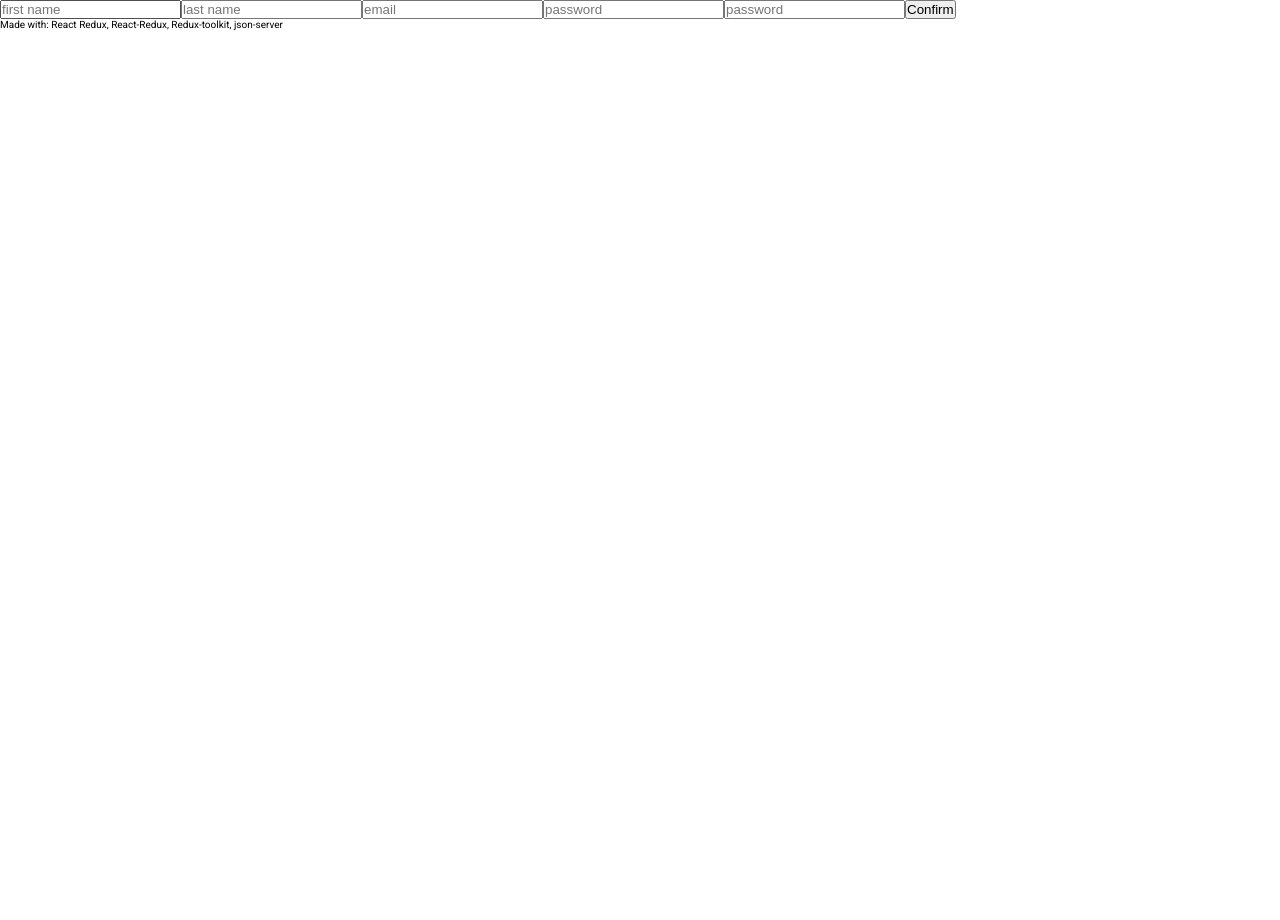
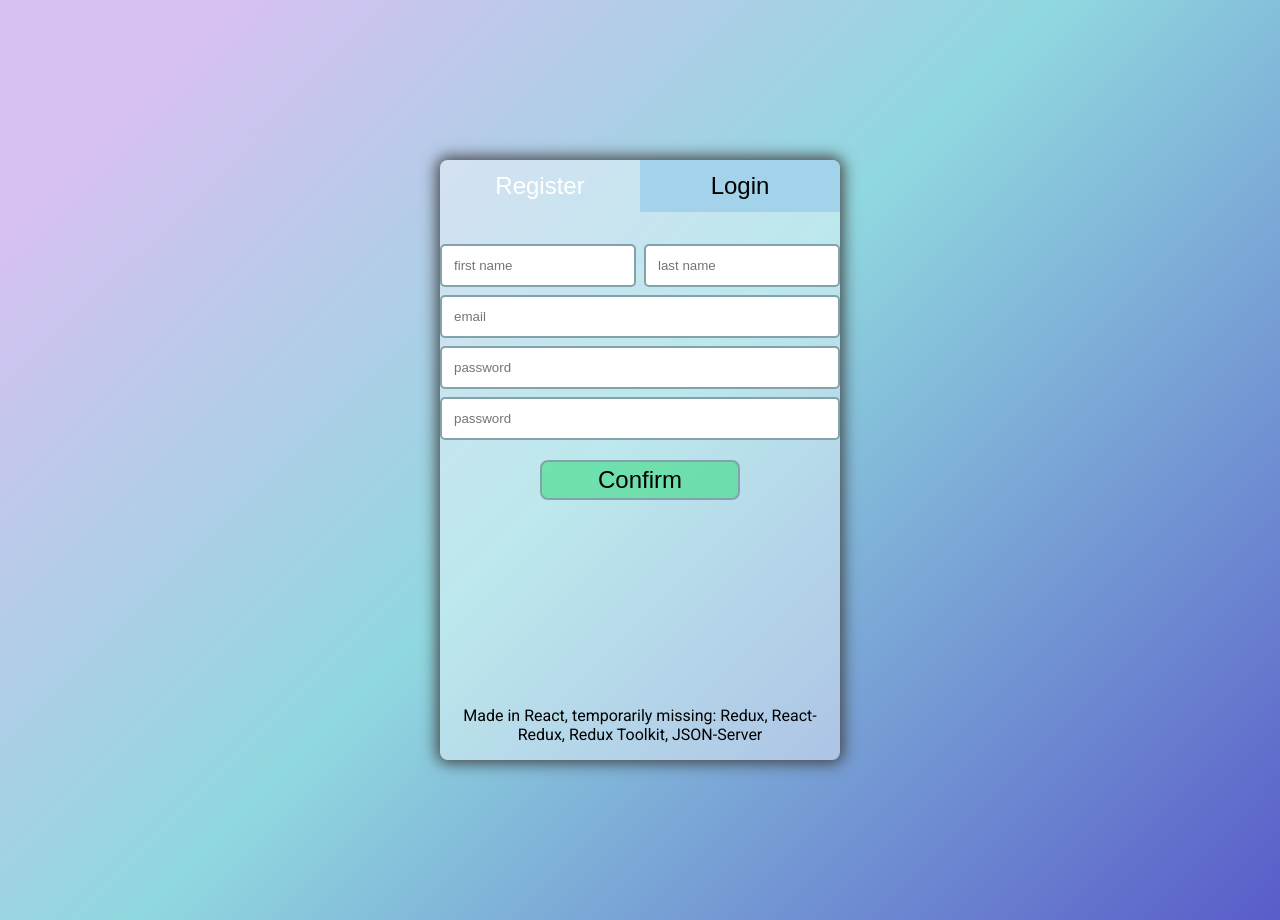
Before and after one commit to BZajc/sign-form, a React (Create React App) app: page / in a window 1280 px wide. Before the commit the page ends 800 px from the top, so only its background shows below. Built offline with nearby package versions, Linux system fonts and the light colour scheme.

Commit message:
Added some design and basic form functionality

```diff
--- a/src/App.js
+++ b/src/App.js
@@ -1,12 +1,35 @@
-import RegisterInputs from "./components/RegisterInputs"
+import { useState, useEffect } from "react";
+import RegisterInputs from "./components/RegisterInputs";
+import LoginInputs from "./components/LoginInputs";
+import RegisterButton from "./components/RegisterButton";
+import LoginButton from "./components/LoginButton";
 
 function App() {
+  const [registerVisible, setRegisterVisible] = useState(true);
 
+    useEffect(()=> {
+        console.log(registerVisible)
+    }, [registerVisible])
 
-    return <div>
-        <RegisterInputs />
-        <p>Made with: React <span className="line-through">Redux, React-Redux, Redux-toolkit, json-server</span></p>
+  const toggleForm = () => {
+    setRegisterVisible(!registerVisible);
+  };
+
+  return (
+    <div className="form">
+      <div className="form__buttons">
+        <RegisterButton onClick={toggleForm} disabled={registerVisible} />
+        <LoginButton onClick={toggleForm} disabled={!registerVisible} />
+      </div>
+      <div>
+        {registerVisible ? <RegisterInputs /> : <LoginInputs />}
+
+        <span className="line-through">
+            Made in React, temporarily missing: Redux, React-Redux, Redux Toolkit, JSON-Server
+        </span>
+      </div>
     </div>
+  );
 }
 
-export default App
+export default App;
--- a/src/components/LoginButton.js
+++ b/src/components/LoginButton.js
@@ -1,5 +1,7 @@
-function LoginButton() {
-    return <div>LoginButton</div>
+function LoginButton({ onClick, disabled }) {
+    return <div>
+        <button className="form__button form__button--login" onClick={onClick} disabled={disabled}>Login</button>
+    </div>
 }
 
 export default LoginButton
--- a/src/components/LoginInputs.js
+++ b/src/components/LoginInputs.js
@@ -1,5 +1,43 @@
+import { useState } from "react";
+
 function LoginInputs() {
-    return <div>LoginInputs</div>
+  const [formData, setFormData] = useState({
+    email: "",
+    password: "",
+  });
+
+  const handleInputChange = (e) => {
+    const { name, value } = e.target;
+    setFormData({ ...formData, [name]: value });
+  };
+
+  const handleSubmit = (e) => {
+    e.preventDefault();
+  };
+
+  return (
+    <form onSubmit={handleSubmit}>
+      <div className="form__main">
+        <input
+          className="form__email form__input"
+          type="email"
+          name="email"
+          value={formData.email}
+          placeholder="email"
+          onChange={handleInputChange}
+        ></input>
+        <input
+          className="form__password form__input"
+          type="password"
+          name="password"
+          value={formData.password}
+          placeholder="password"
+          onChange={handleInputChange}
+        ></input>
+        <button className="form__confirm" type="submit">Confirm</button>
+      </div>
+    </form>
+  );
 }
 
-export default LoginInputs
+export default LoginInputs;
--- a/src/components/RegisterButton.js
+++ b/src/components/RegisterButton.js
@@ -1,5 +1,7 @@
-function RegisterButton() {
-    return <div>RegisterButton</div>
+function RegisterButton({ onClick, disabled }) {
+    return <div>
+        <button className="form__button form__button--register" onClick={onClick} disabled={disabled}>Register</button>
+    </div>
 }
 
 export default RegisterButton
--- a/src/components/RegisterInputs.js
+++ b/src/components/RegisterInputs.js
@@ -1,4 +1,4 @@
-import { useState, useEffect } from "react";
+import { useState } from "react";
 
 function RegisterInputs() {
   const [formData, setFormData] = useState({
@@ -8,10 +8,6 @@ function RegisterInputs() {
     password: "",
     confirmPassword: "",
   });
-
-  useEffect(() => {
-    console.log(formData)
-  }, [formData])
 
   const handleInputChange = (e) => {
     const { name, value } = e.target;
@@ -24,7 +20,9 @@ function RegisterInputs() {
 
   return (
     <form onSubmit={handleSubmit}>
+      <div className="form__names">
         <input
+          className="form__firstname form__input"
           type="text"
           name="firstName"
           value={formData.firstName}
@@ -32,13 +30,17 @@ function RegisterInputs() {
           onChange={handleInputChange}
         ></input>
         <input
+          className="form__lastname form__input"
           type="text"
           name="lastName"
           value={formData.lastName}
           placeholder="last name"
           onChange={handleInputChange}
         ></input>
+      </div>
+      <div className="form__main">
         <input
+          className="form__email form__input"
           type="email"
           name="email"
           value={formData.email}
@@ -46,6 +48,7 @@ function RegisterInputs() {
           onChange={handleInputChange}
         ></input>
         <input
+          className="form__password form__input"
           type="password"
           name="password"
           value={formData.password}
@@ -53,13 +56,15 @@ function RegisterInputs() {
           onChange={handleInputChange}
         ></input>
         <input
+          className="form__password form__input"
           type="password"
           name="confirmPassword"
           value={formData.confirmPassword}
           placeholder="password"
           onChange={handleInputChange}
         ></input>
-      <button type="submit">Confirm</button>
+        <button className="form__confirm" type="submit">Confirm</button>
+      </div>
     </form>
   );
 }
--- a/src/sass/style.scss
+++ b/src/sass/style.scss
@@ -1,12 +1,146 @@
-*, *::before, *::after {
-    box-sizing: border-box;
-    padding: 0;margin: 0;
-}
-
-html {
-    font-size: 62.5%;
+*,
+*::before,
+*::after {
+  box-sizing: border-box;
+  padding: 0;
+  margin: 0;
 }
 
 body {
-    font-family: 'Roboto', sans-serif;
+  font-family: "Roboto", sans-serif;
+  background: rgb(214, 193, 241);
+  background: linear-gradient(
+    135deg,
+    rgba(214, 193, 241, 1) 11%,
+    rgba(144, 216, 223, 1) 48%,
+    rgba(89, 92, 201, 1) 100%
+  );
+
 }
+
+.line-through {
+  position: absolute;
+  left: 50%;
+  bottom: 0;
+  transform: translateX(-50%);
+  text-align: center;
+  width: 100%;
+  padding: 1rem;
+}
+
+.form {
+  position: relative;
+  display: flex;
+  align-items: center;
+  flex-direction: column;
+  margin: 10rem auto;
+  width: 400px;
+  height: 600px;
+  background-color: rgb(255, 255, 255, 0.4);
+  border-radius: 8px;
+  box-shadow: 0px 0px 15px 3px rgb(66, 66, 66);
+
+  &__buttons {
+    display: flex;
+  }
+
+  &__button {
+    width: 200px;
+    padding: 0.75rem;
+    margin-bottom: 2rem;
+    cursor: pointer;
+    background: rgba(153, 205, 235, 0.747);
+    border: none;
+    font-size: 1.5rem;
+    transition: color 0.3s;
+
+    &:hover {
+      color: white;
+    }
+
+    &--login {
+      border-radius: 0 8px 0 0;
+    }
+
+    &--register {
+      border-radius: 8px 0 0 0;
+    }
+  }
+
+  &__button[disabled] {
+    background: transparent;
+    color: white;
+  }
+
+  &__firstname,
+  &__lastname {
+    width: 50%;
+    padding: 0.75rem;
+  }
+
+  &__firstname {
+    margin: 0 0.25rem 0.25rem 0;
+  }
+
+  &__lastname {
+    margin: 0 0 0.25rem 0.25rem;
+  }
+
+  &__names {
+    display: flex;
+  }
+
+  &__main {
+    display: flex;
+    align-items: center;
+    justify-content: center;
+    flex-direction: column;
+  }
+
+  &__email,
+  &__password {
+    width: 100%;
+    padding: 0.75rem;
+    margin: 0.25rem;
+  }
+
+  &__input {
+    border: 2px solid rgb(130, 163, 172);
+    border-radius: 5px;
+    outline: none;
+    transition: border 0.3s;
+
+    &:hover {
+      box-shadow: 0px 0px 1px 1px black;
+    }
+
+    &:focus {
+      border: 2px solid rgb(143, 197, 211);
+      box-shadow: 0px 0px 5px 1px black;
+      background: rgb(214, 193, 241);
+      background: linear-gradient(
+        135deg,
+        rgba(244, 241, 247, 0.5) 11%,
+        rgba(208, 226, 228, 0.5) 48%
+      );
+    }
+  }
+
+  &__confirm {
+    margin-top: 1rem;
+    width: 200px;
+    height: 40px;
+    font-size: 1.5rem;
+    background-color: rgba(37, 219, 113, 0.5);
+    border: 2px solid rgb(130, 163, 172);
+    border-radius: 8px;
+    cursor: pointer;
+    transition: background-color .3s, box-shadow .3s;
+
+    &:hover {
+    background-color: rgb(75, 196, 125);
+    border: none;
+    box-shadow: 0px 0px 5px 2px black;
+    }
+  }
+}
```
Lines whose indentation alone changed are shown as unchanged.
